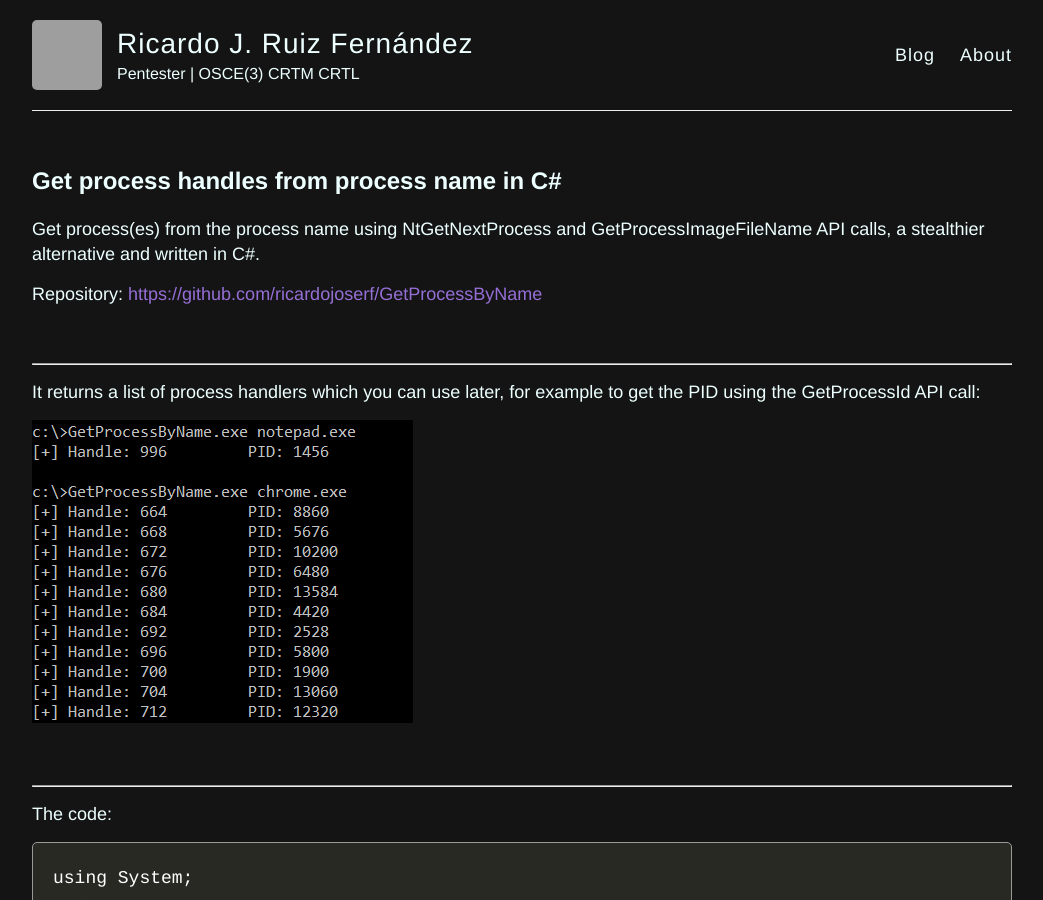
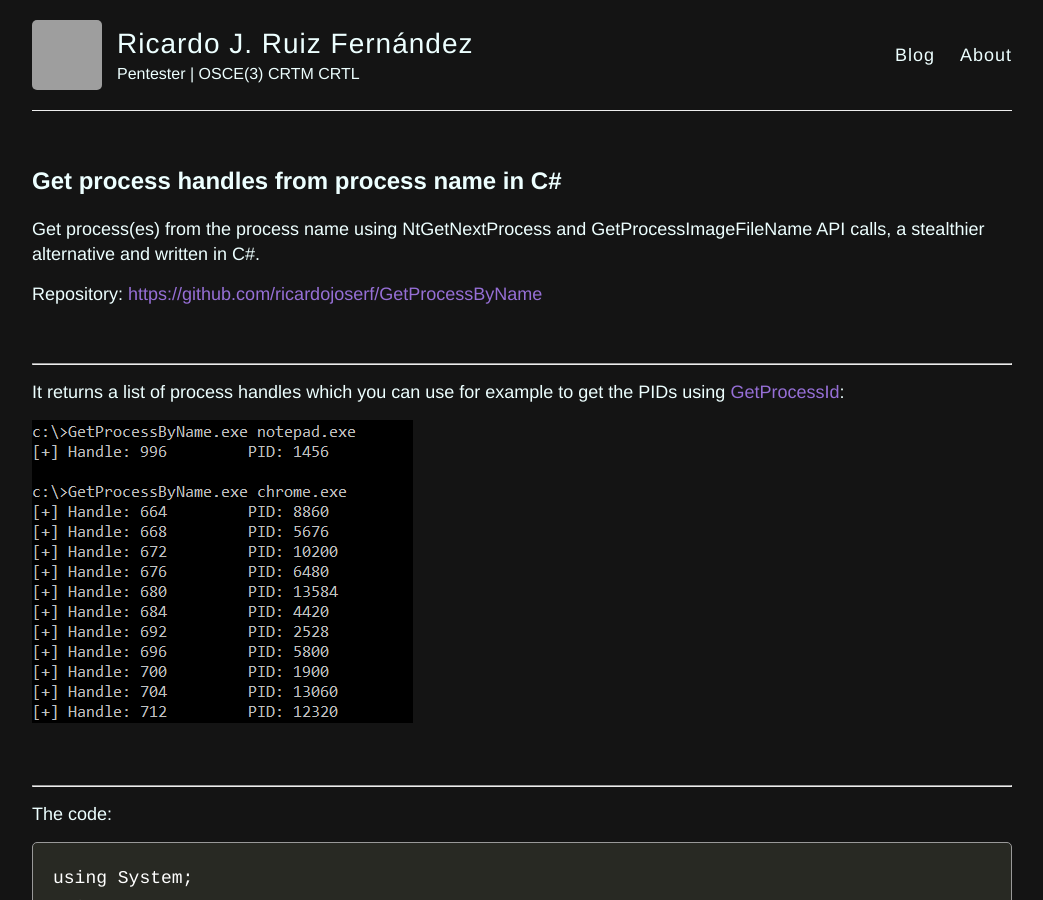
Before and after one commit to ricardojoserf/ricardojoserf.github.io, a Jekyll site: the page built from _posts/2023-11-17-getprocessbyname.md, in a window 1280 px wide and 900 px high. Shown: the whole window, without its empty margins (118-1161 px from the left). Built offline with Jekyll 4.4.1, drawn with Linux system fonts in a browser that asks for light colours; grey boxes are pictures that could not be loaded.

Commit message:
Update 2023-11-17-getprocessbyname.md

```diff
--- a/_posts/2023-11-17-getprocessbyname.md
+++ b/_posts/2023-11-17-getprocessbyname.md
@@ -15,7 +15,7 @@ Repository: [https://github.com/ricardojoserf/GetProcessByName](https://github.c
 
 -----------------------
 
-It returns a list of process handlers which you can use later, for example to get the PID using the GetProcessId API call:
+It returns a list of process handles which you can use for example to get the PIDs using [GetProcessId](https://learn.microsoft.com/en-us/windows/win32/api/processthreadsapi/nf-processthreadsapi-getprocessid):
 
 ![img1](https://raw.githubusercontent.com/ricardojoserf/ricardojoserf.github.io/master/images/getprocessbyname/Screenshot_1.png)
 
```
